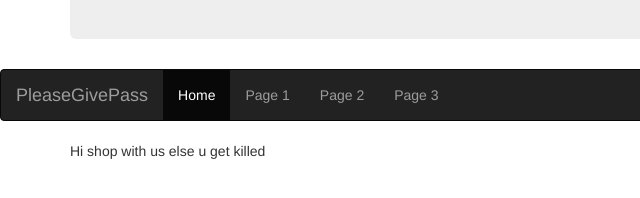
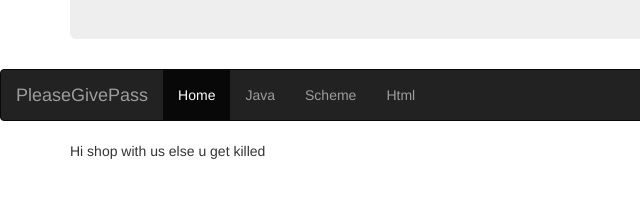
Before and after one commit to frankbeans/My-Website, a plain HTML site: page index.html in a window 1280 px wide. Shown: the part 120-318 px from the top of the page, 0-640 px from the left. Drawn offline with nearby package versions, Linux system fonts and the light colour scheme.

Commit message:
Update index.html

```diff
--- a/index.html
+++ b/index.html
@@ -24,9 +24,9 @@
 
     <ul class="nav navbar-nav">
       <li class="active"><a href="#">Home</a></li>
-      <li><a href="#">Page 1</a></li>
-      <li><a href="#">Page 2</a></li>
-      <li><a href="#">Page 3</a></li>
+      <li><a href="#">Java</a></li>
+      <li><a href="#">Scheme </a></li>
+      <li><a href="#">Html</a></li>
     </ul>
   </div>
 </nav>
```
